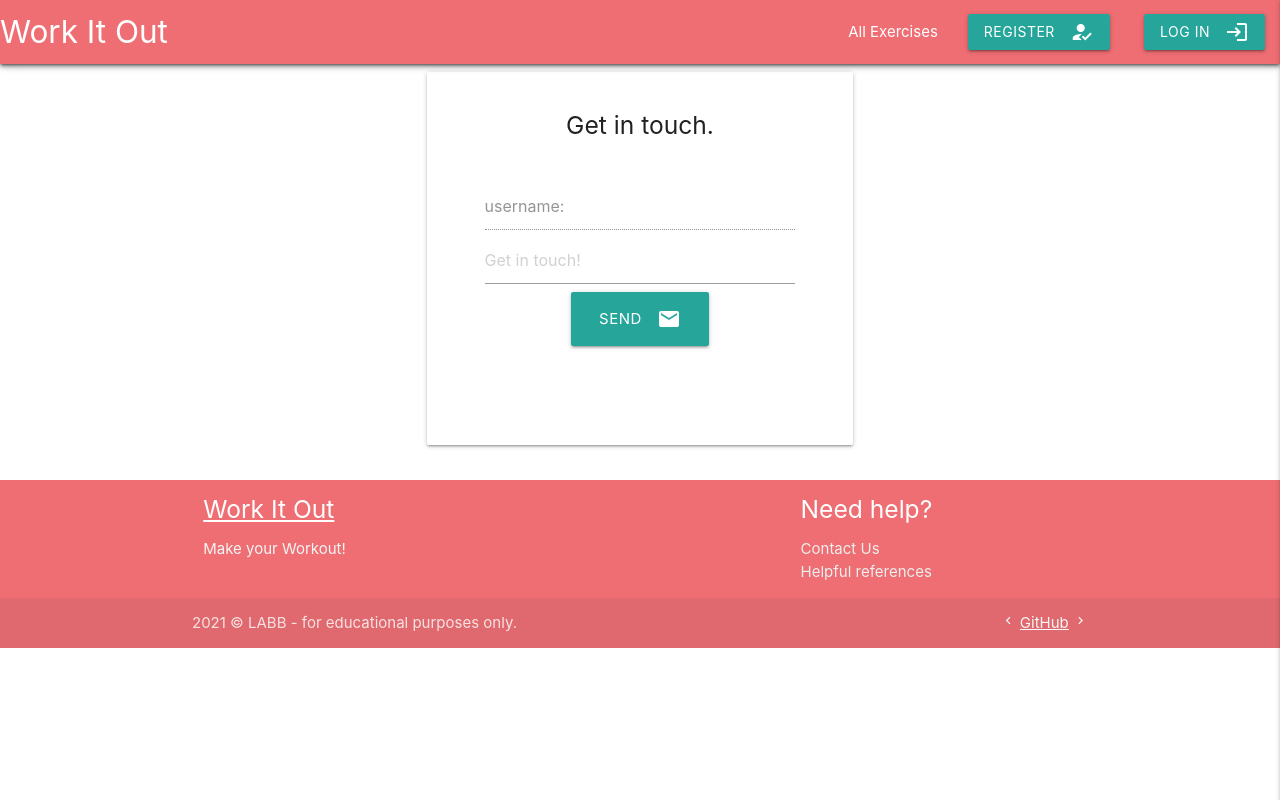
After one commit to lornebb/Building-Block-Body, a Flask app: page /contact in a window 1280 px wide. The commit adds this page. Run offline with Flask 2, Linux system fonts and the light colour scheme; some libraries are stand-ins or nearby versions.

Commit message:
added contact page, and implimented emailJS API in script.js. Also incl;uded some alert messages to give user feedback on wether sucess or failure of message sent

```diff
--- a/app.py
+++ b/app.py
@@ -169,6 +169,15 @@ def edit_exercise(exercise_id):
     return render_template("pages/edit-exercise.html", exercise=exercise, category_name=category_name)
 
 
+@app.route("/contact")
+def contact():
+    '''
+    renders a contact page, then on submission send email to developer
+    via emailJS api
+    '''
+    return render_template("pages/contact.html")
+
+
 @app.route("/delete/<exercise_id>")
 def delete_exercise(exercise_id):
     '''
--- a/static/js/script.js
+++ b/static/js/script.js
@@ -1,9 +1,42 @@
-$(document).ready(function(){
-    $('.sidenav').sidenav({edge: "right"});
-    $(".dropdown-trigger").dropdown({ hover: false });
-    $('.dropdown-trigger-main').dropdown();
-    $('.parallax').parallax();
-    $('#instruction').characterCounter();
-    $('select').formSelect();
-    $("#copyright").text(new Date().getFullYear());
-  });
+$(document).ready(function () {
+  $(".sidenav").sidenav({ edge: "right" });
+  $(".dropdown-trigger").dropdown({ hover: false });
+  $(".dropdown-trigger-main").dropdown();
+  $(".parallax").parallax();
+  $("#instruction").characterCounter();
+  $("select").formSelect();
+  $("#copyright").text(new Date().getFullYear());
+  $("#contact-form-fail").hide();
+  $("#contact-form-confirmation").hide();
+});
+
+$("#contact-form-submit").click(function () {
+  if ($("#contact-message").val() == "") {
+    $("#contact-form-fail").show();
+  } else {
+    $("#contact-form-confirmation").show();
+    sendMail();
+    return false;
+  }
+});
+
+/**
+ * emailJS API - when submit on contact form is sent,
+ * EmailJS API is used to send the email to the developer directly
+ * */
+function sendMail() {
+  emailjs.init("user_NLgvc4Mu5hpwy6V4uUBBn");
+  const templateParams = {
+    user: $("#user").val(),
+    message: $("#contact-message").val(),
+  };
+  emailjs.send("lorneashley_gmail_com", "work_it_out", templateParams).then(
+    function (response) {
+      $("#contact-form-confirmation").show();
+    },
+    function (error) {
+      alert("message not sent, please try again");
+    }
+  );
+  return false;
+}
--- a/templates/components/exercises-user.html
+++ b/templates/components/exercises-user.html
@@ -1,4 +1,5 @@
 {% for userexercises in exercises %}
+
     {% if session.user == userexercises.user %}
 
     <div class="col s12 m6">
@@ -37,4 +38,5 @@
     </div>
 
     {% endif %}
+
 {% endfor %}
--- a/templates/layout/scripts.html
+++ b/templates/layout/scripts.html
@@ -2,5 +2,7 @@
 <script src="http://code.jquery.com/jquery-3.5.1.min.js" integrity="sha256-9/aliU8dGd2tb6OSsuzixeV4y/faTqgFtohetphbbj0=" crossorigin="anonymous"></script>
 <!-- Materialize -->
 <script src="https://cdnjs.cloudflare.com/ajax/libs/materialize/1.0.0/js/materialize.min.js"></script>
+<!-- EmailJs -->
+<script type="text/javascript" src="https://cdn.jsdelivr.net/npm/emailjs-com@2/dist/email.min.js"></script>
 <!-- Custom javascript -->
 <script src="{{ url_for('static', filename='js/script.js') }}"></script>
--- /dev/null
+++ b/templates/pages/contact.html
@@ -0,0 +1,35 @@
+{% extends 'layout/base.html' %}
+{% block content %}
+
+<div class="container">
+    <div class="row">
+        <form class="col s12 m6 offset-m3" method="POST">
+            <div class="card-panel">
+                <div class="row center-align">
+                    <h5> Get in touch. </h5>
+                </div>
+                <div class="row center-align">
+                    <div class="input-field col s10 offset-s1">
+                        <input type="text" id="user" value="username: {{ session.user }}" name="contact email"
+                            aria-label="email contact box user" required disabled>
+                        <input type="text" id="contact-message" placeholder="Get in touch!" name="contact-message"
+                            aria-label="email contact box message" required>
+                        <a class="waves-effect waves-light btn-large" id="contact-form-submit" type="submit" href=""><i class="material-icons right">email</i>Send</a>
+                    </div>
+                </div>
+                <div class="row center-align">
+                    <div>
+                        <div id="contact-form-confirmation">Message Sent Successfully.</div>
+                    </div>
+                </div>
+                <div class="row center-align">
+                    <div>
+                        <div id="contact-form-fail">Field is empty. Please write something to send.</div>
+                    </div>
+                </div>
+            </div>
+        </form>
+    </div>
+</div>
+
+{% endblock %}
--- a/templates/pages/profile.html
+++ b/templates/pages/profile.html
@@ -8,7 +8,7 @@
 <div class="section">
     <!-- user exercises -->
     <div class="row">
-        <div class="center-align"><h5>My exercises:</h5></div>
+        <div class="center-align"><h5>Your exercises:</h5></div>
     </div>
     <!-- add new exercise -->
     <div class="center-align">
@@ -49,7 +49,7 @@
         <div class="center-align"><h5>Get in touch.</h5></div>
     </div>
     <div class="center-align">
-        <a class="waves-effect waves-light btn-large"><i class="material-icons right">email</i>Contact</a>
+        <a class="waves-effect waves-light btn-large" href="{{ url_for('contact') }}"><i class="material-icons right">email</i>Contact</a>
     </div>
 </div>
 
```
